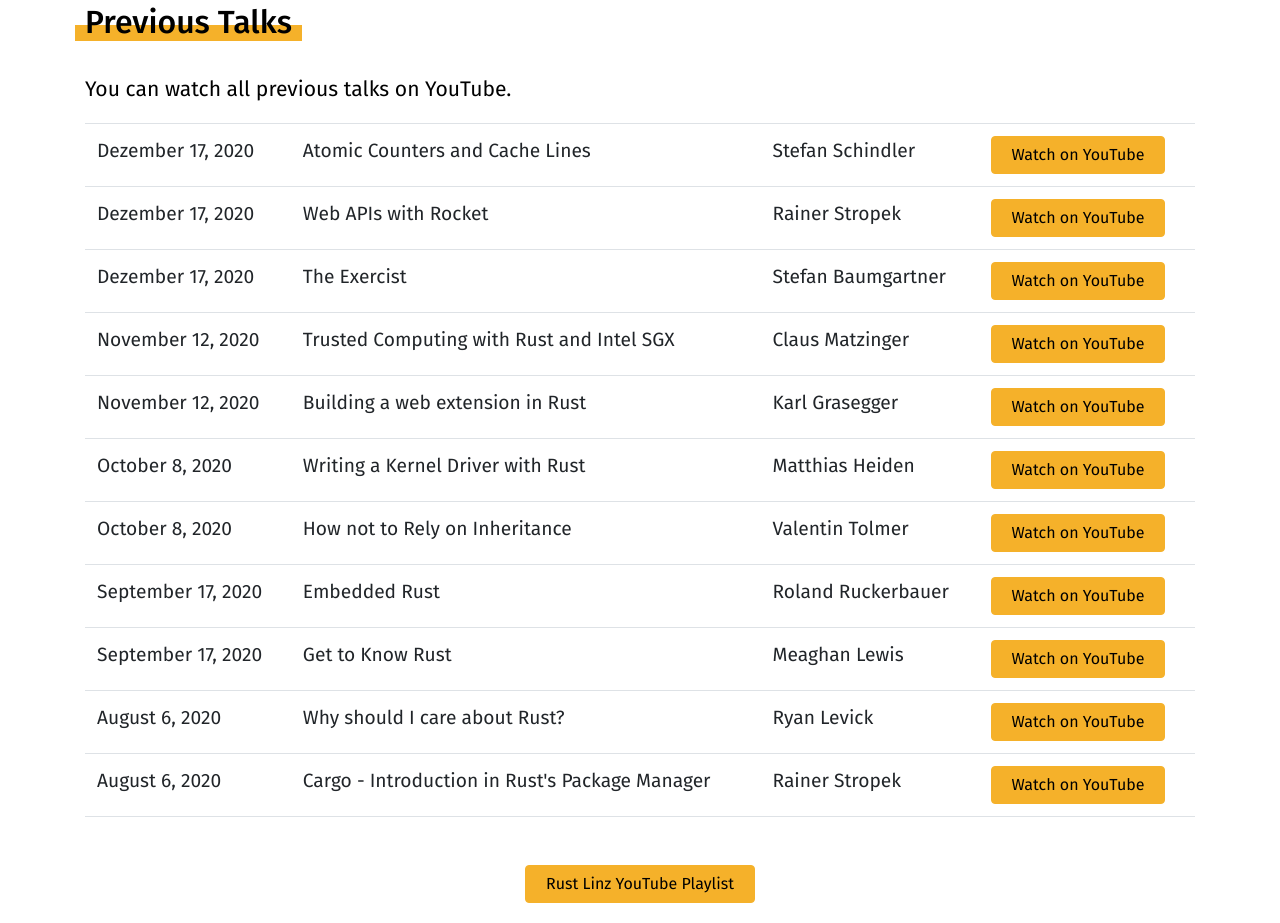
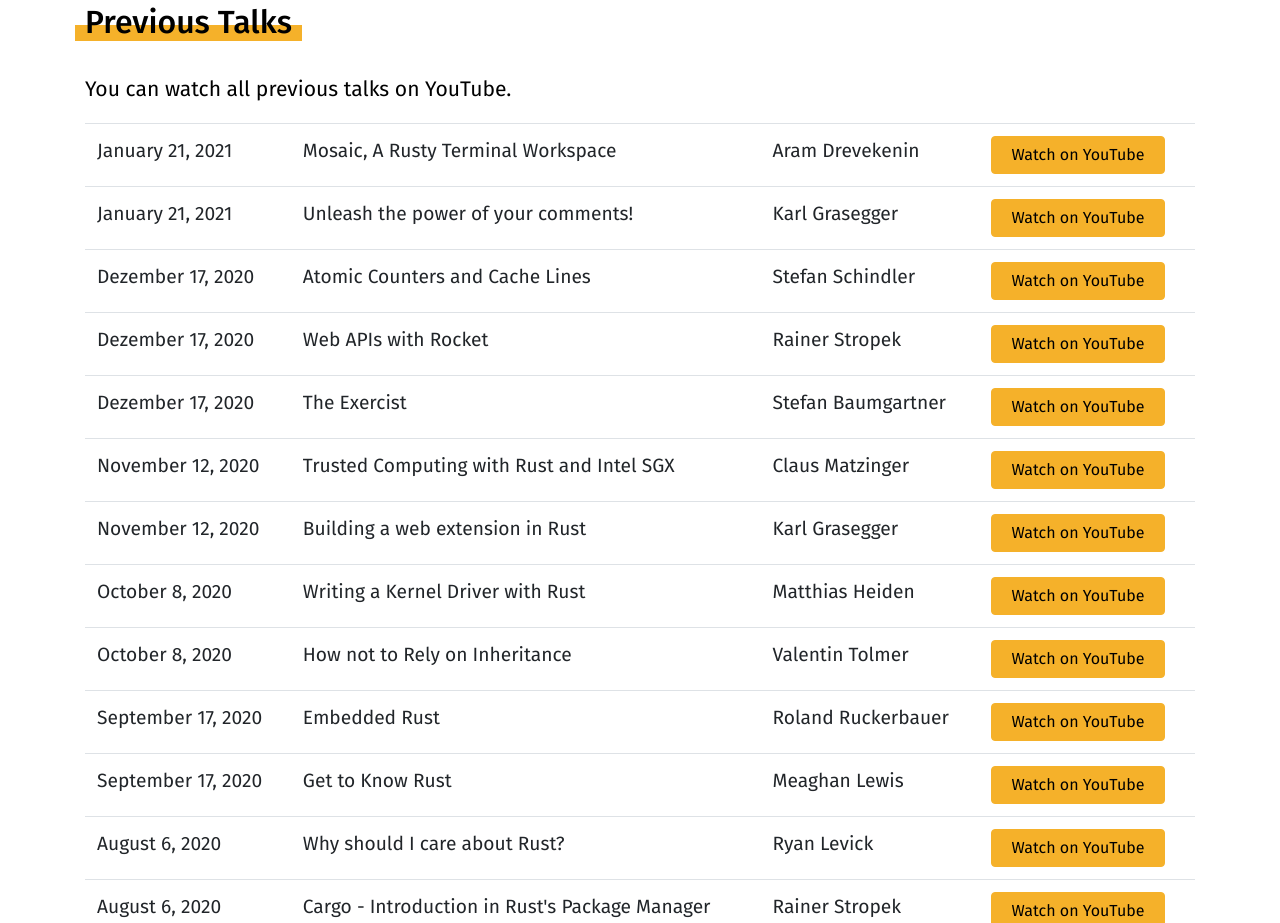
Before and after one commit to coding-club-linz/rust-linz, a website: page index.html in a window 1280 px wide. Shown: the part 3699-4622 px from the top of the page. Drawn offline with nearby package versions, Linux system fonts and the light colour scheme; files that its build step writes are made by us from their sources.

Commit message:
Previous talks

```diff
--- a/index.html
+++ b/index.html
@@ -317,6 +317,22 @@
                     <p class="lead">You can watch all previous talks on YouTube.</p>
                     <table class="table table-bottom-line">
                         <tr>
+                            <td>January 21, 2021</td>
+                            <td>Mosaic, A Rusty Terminal Workspace</td>
+                            <td>Aram Drevekenin</td>
+                            <td><a class="btn"
+                                    href="https://www.youtube.com/watch?v=Q-te_UBzzjo&list=PL85XCvVPmGQgL3lqQD5ivLNLfdAdxbE_u&index=13"
+                                    target="_blank">Watch on YouTube</a></td>
+                        </tr>
+                        <tr>
+                            <td>January 21, 2021</td>
+                            <td>Unleash the power of your comments!</td>
+                            <td>Karl Grasegger</td>
+                            <td><a class="btn"
+                                    href="https://www.youtube.com/watch?v=Uy6lrEbB5ug&list=PL85XCvVPmGQgL3lqQD5ivLNLfdAdxbE_u&index=12"
+                                    target="_blank">Watch on YouTube</a></td>
+                        </tr>
+                        <tr>
                             <td>Dezember 17, 2020</td>
                             <td>Atomic Counters and Cache Lines</td>
                             <td>Stefan Schindler</td>
```
